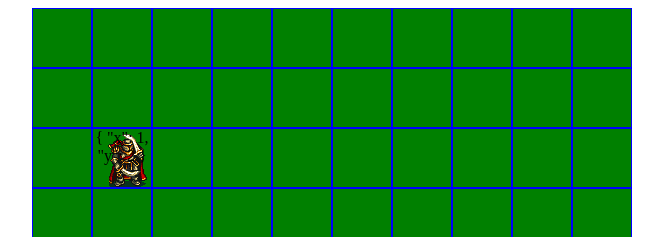
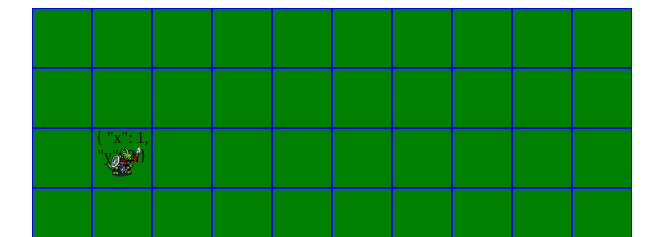
Before and after one commit to ramondcosta/4xperience, an Angular app: page / in a window 1280 px wide. Shown: the top 237 px of the page, without its empty margins (308-971 px from the left). Built offline with nearby package versions, Linux system fonts and the light colour scheme.

Commit message:
change character sprite

```diff
--- a/src/app/basic-tile/basic-tile.component.html
+++ b/src/app/basic-tile/basic-tile.component.html
@@ -1 +1 @@
-<div *ngIf="character" class="character" >{{this.position | json}}</div>
+<div *ngIf="character" [className]="getCharacterClass()" >{{this.position | json}}</div>
--- a/src/app/basic-tile/basic-tile.component.scss
+++ b/src/app/basic-tile/basic-tile.component.scss
@@ -10,7 +10,21 @@
 }
 
 .character {
-    background-image: url("/assets/img/orcishWarlord.png");
+    // background-image: url("/assets/img/orcishWarlord.png");
     height: 100%;
     width: 100%;
+    background-size: cover;
+    // transform:scaleX(-1);
 }
+
+.orcishWarlord {
+    background-image: url("/assets/img/orcishWarlord.png");
+}
+
+.saurianAmbusher {
+    background-image: url("/assets/img/saurianAmbusher.png");
+}
+
+.invert {
+    transform:scaleX(-1);
+}
--- a/src/app/basic-tile/basic-tile.component.ts
+++ b/src/app/basic-tile/basic-tile.component.ts
@@ -9,4 +9,9 @@ import { Character } from '../models/character.model';
 export class BasicTileComponent {
   @Input() character: Character | null = null;
   @Input() position: any | null = null;
+
+  getCharacterClass() {
+    return `character ${this.character?.class}`;
+  }
+
 }
--- a/src/app/models/character.model.ts
+++ b/src/app/models/character.model.ts
@@ -2,4 +2,5 @@ export class Character {
     postion: { [id: string]: number; } | undefined;
     id: string = "";
     name: string = "";
+    class: string = "";
 }
--- a/src/app/services/character-control/character-control.service.ts
+++ b/src/app/services/character-control/character-control.service.ts
@@ -16,6 +16,7 @@ export class CharacterControlService {
 
     mainCharacter.id = "main";
     mainCharacter.name = "commander";
+    mainCharacter.class = "saurianAmbusher";
     mainCharacter.postion = {x:1, y:2};
 
     let characterPositionMovement = (axis: string, value: number, characterPosition: {[id: string]: number}) => {
```
